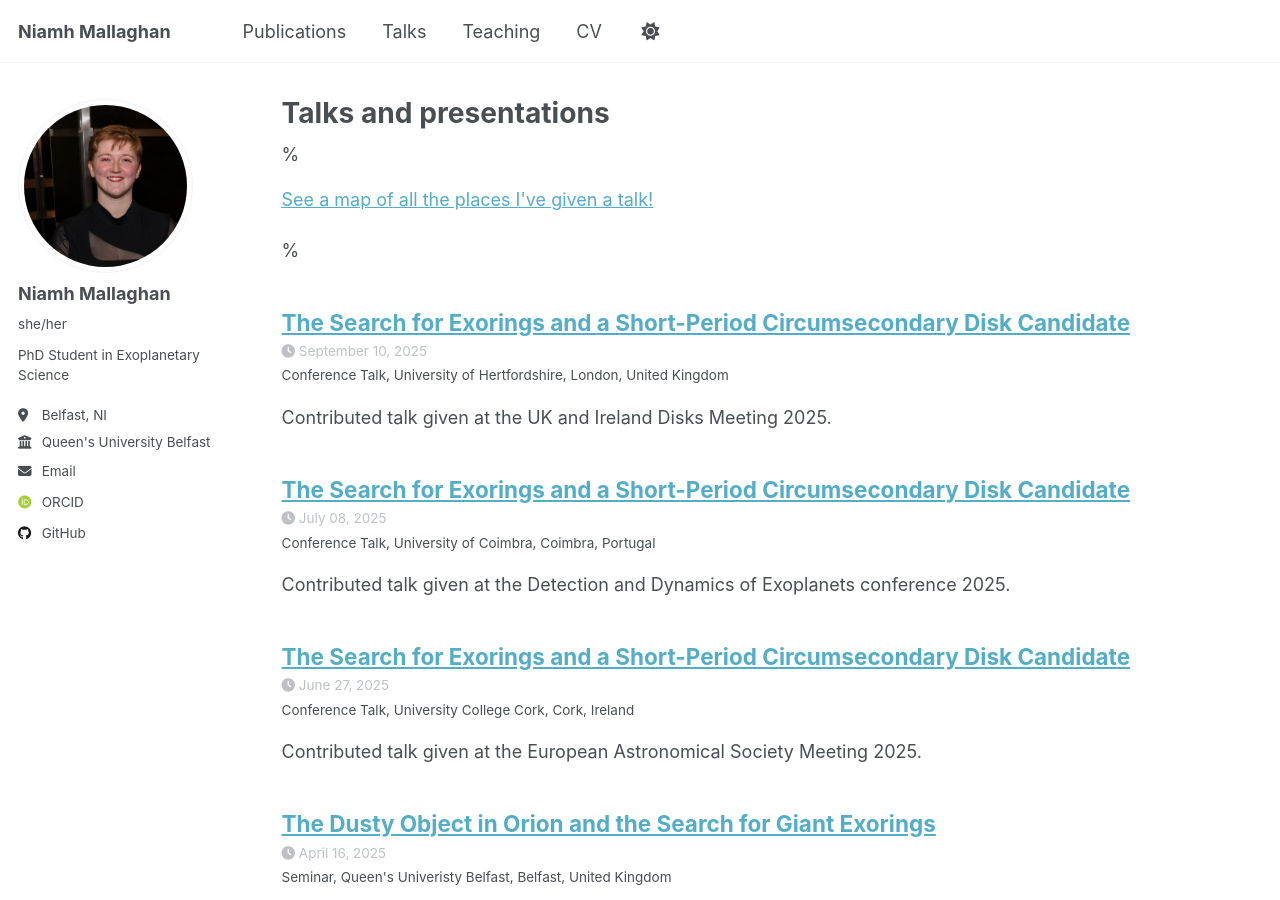
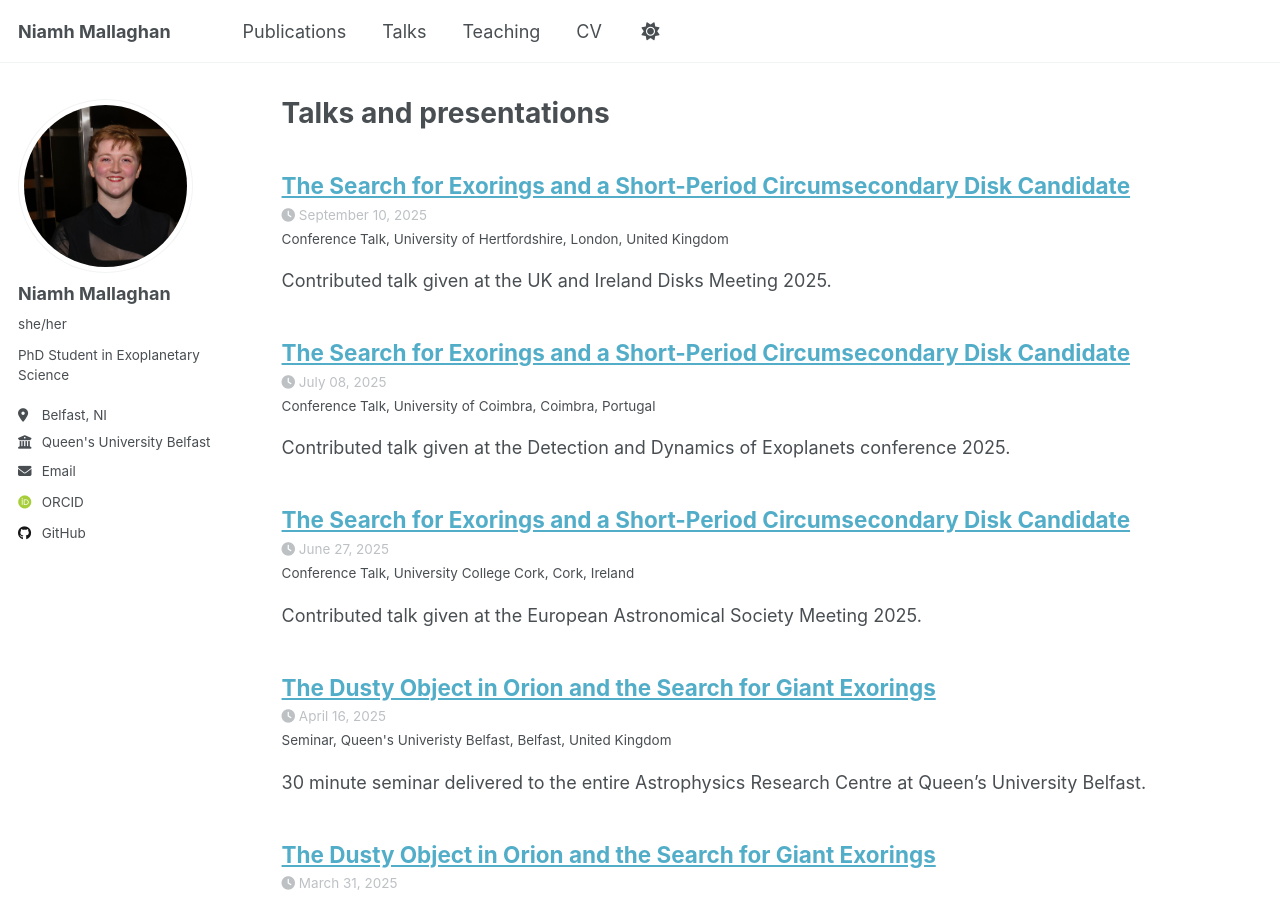
Before and after one commit to nmallaghan/nmallaghan.github.io, a Jekyll site: the page built from _pages/talks.html, in a window 1280 px wide and 900 px high. Built offline with Jekyll 4.4.1, drawn with Linux system fonts in a browser that asks for light colours; some web fonts are replaced; a script that is not in the unit is left out.

Commit message:
Update talks.html

```diff
--- a/_pages/talks.html
+++ b/_pages/talks.html
@@ -5,11 +5,6 @@ permalink: /talks/
 author_profile: true
 ---
 
-{% if site.talkmap_link == true %}
-
-%<p style="text-decoration:underline;"><a href="/talkmap.html">See a map of all the places I've given a talk!</a></p>%
-
-{% endif %}
 
 {% for post in site.talks reversed %}
   {% include archive-single-talk.html %}
```
